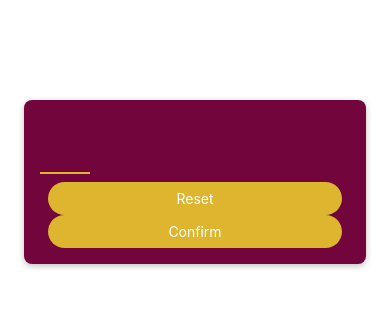
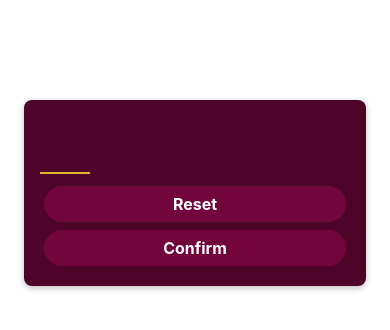
Before and after one commit to Benchen997/my-expo-app, a React Native app: screen / in a window 390 px wide. Shown: the top 330 px of the page. Built offline with nearby package versions, Linux system fonts and the light colour scheme.

Commit message:
add button feedback

```diff
--- a/components/PrimaryButtons.js
+++ b/components/PrimaryButtons.js
@@ -1,24 +1,50 @@
-import { View, Text, StyleSheet } from 'react-native';
+import { View, Text, StyleSheet, Pressable } from "react-native";
+
 function PrimaryButtons({ children }) {
-    return (
-        <View style={styles.buttonContainer}>
-            <Text style={styles.buttonText}>{children}</Text>
-        </View>
-    )
+  function pressHandler() {
+    console.log("Button pressed");
+  }
+  return (
+    <View style={styles.buttonOuterContainer}>
+      <Pressable
+        onPress={pressHandler}
+        android_ripple={{ color: "#640233" }}
+        // this is a adaption for ios
+        style={({ pressed }) =>
+          pressed
+            ? [styles.buttonInnerContainer, styles.pressed]
+            : styles.buttonInnerContainer
+        }
+      >
+        <Text style={styles.buttonText}>{children}</Text>
+      </Pressable>
+    </View>
+  );
 }
 
 export default PrimaryButtons;
 
+// combine outer and inner container styles to build the button
 const styles = StyleSheet.create({
-  buttonContainer: {
-    backgroundColor: "#ddb52f",
-    paddingHorizontal: 24,
+  buttonOuterContainer: {
+    borderRadius: 28,
+    margin: 4,
+    overflow: "hidden",
+  },
+  buttonInnerContainer: {
+    backgroundColor: "#72063c",
     paddingVertical: 8,
-    borderRadius: 24,
-    marginHorizontal: 8,
+    paddingHorizontal: 16,
+    elevation: 2,
   },
   buttonText: {
     color: "white",
     textAlign: "center",
+    fontSize: 16,
+    fontWeight: "bold",
+  },
+  pressed: {
+    opacity: 0.75,
+    backgroundColor: "#640233",
   },
 });
--- a/screens/StartGameScreen.js
+++ b/screens/StartGameScreen.js
@@ -1,14 +1,19 @@
-import { View, Text, TextInput, StyleSheet } from 'react-native';
-import PrimaryButtons from '../components/PrimaryButtons';
-import { useState } from 'react';
+import { View, Text, TextInput, StyleSheet } from "react-native";
+import PrimaryButtons from "../components/PrimaryButtons";
+import { useState } from "react";
 function StartGameScreen() {
-
-    return (
-        <View style={styles.inputContainer}>
-            <TextInput style={styles.numberInput} maxLength={2} keyboardType="number-pad" />
-            <PrimaryButtons>Reset</PrimaryButtons>
-            <PrimaryButtons>Confirm</PrimaryButtons>
-        </View>
+  return (
+    <View style={styles.inputContainer}>
+      <TextInput
+        style={styles.numberInput}
+        maxLength={2}
+        keyboardType="number-pad"
+        autoCapitalize="none"
+        autoCorrect={false}
+      />
+      <PrimaryButtons>Reset</PrimaryButtons>
+      <PrimaryButtons>Confirm</PrimaryButtons>
+    </View>
   );
 }
 
@@ -19,7 +24,7 @@
     padding: 16,
     marginTop: 100,
     marginHorizontal: 24,
-    backgroundColor: "#72063c",
+    backgroundColor: "#4e0329",
     borderRadius: 8,
     // for Android
     elevation: 4,
```
